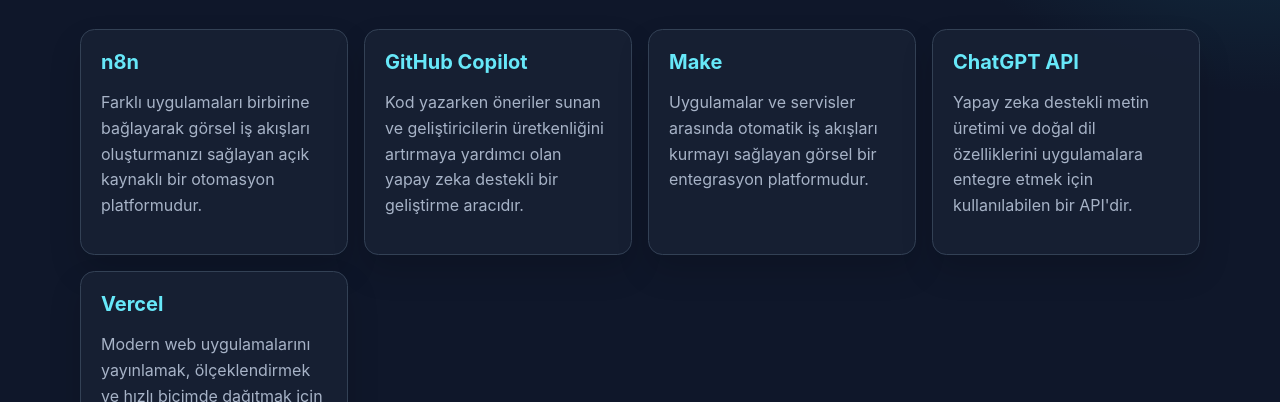
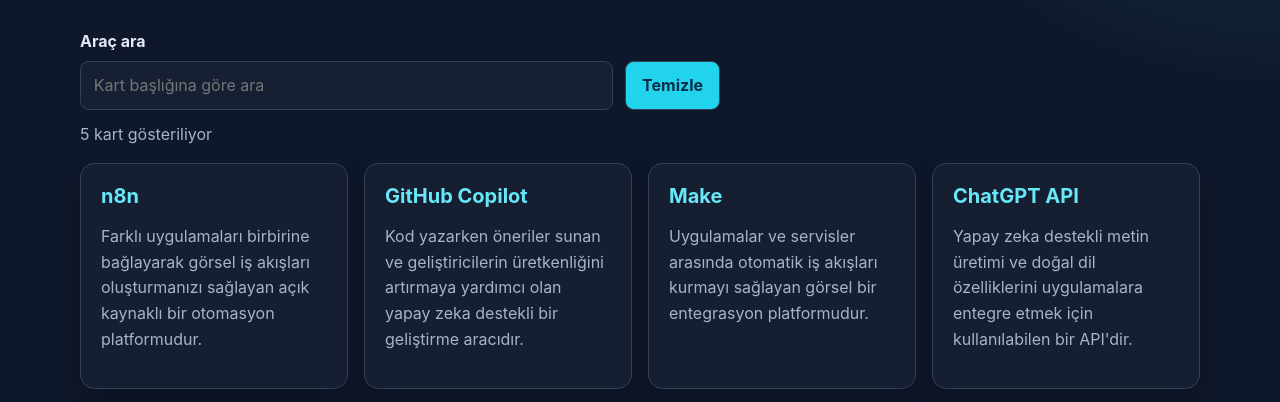
Before and after one commit to abdestar/OtoAI-Rehberi, a plain HTML site: page icerikler.html in a window 1280 px wide. Shown: the part 386-788 px from the top of the page. Drawn offline with Linux system fonts and the light colour scheme.

Commit message:
Basliga gore canli arama, sonuc sayaci ve temizle islevi eklendi

```diff
--- a/icerikler.html
+++ b/icerikler.html
@@ -26,6 +26,23 @@
 
       <section aria-labelledby="araclar-basligi">
         <h2 id="araclar-basligi">Araç rehberleri</h2>
+        <div class="search-controls">
+          <label for="arac-arama">Araç ara</label>
+          <form id="arac-arama-form" role="search">
+            <input
+              id="arac-arama"
+              name="q"
+              type="search"
+              placeholder="Kart başlığına göre ara"
+              autocomplete="off"
+            >
+            <button type="button" id="arac-arama-temizle">Temizle</button>
+          </form>
+          <p id="arac-sayaci" role="status" aria-live="polite"></p>
+          <p id="sonuc-yok" role="status" aria-live="polite" hidden>
+            Aramanızla eşleşen kart bulunamadı.
+          </p>
+        </div>
 
         <article id="n8n">
           <h3>n8n</h3>
@@ -72,5 +89,6 @@
     <footer>
       <p>&copy; 2026 OtoAI Rehberi</p>
     </footer>
+    <script src="script.js"></script>
   </body>
 </html>
--- /dev/null
+++ b/script.js
@@ -0,0 +1,46 @@
+document.addEventListener("DOMContentLoaded", () => {
+  const searchInput = document.querySelector("#arac-arama");
+  const clearButton = document.querySelector("#arac-arama-temizle");
+  const countOutput = document.querySelector("#arac-sayaci");
+  const noResultsMessage = document.querySelector("#sonuc-yok");
+  const cards = [...document.querySelectorAll("article h3")].map((heading) => ({
+    card: heading.closest("article"),
+    title: heading.textContent.trim().toLocaleLowerCase("tr-TR"),
+  }));
+
+  if (
+    !(searchInput instanceof HTMLInputElement) ||
+    !(clearButton instanceof HTMLButtonElement) ||
+    !(countOutput instanceof HTMLElement) ||
+    !(noResultsMessage instanceof HTMLElement) ||
+    cards.some(({ card }) => !(card instanceof HTMLElement))
+  ) {
+    return;
+  }
+
+  const updateResults = () => {
+    const query = searchInput.value.trim().toLocaleLowerCase("tr-TR");
+    let visibleCount = 0;
+
+    cards.forEach(({ card, title }) => {
+      const isMatch = title.includes(query);
+      card.hidden = !isMatch;
+      if (isMatch) {
+        visibleCount += 1;
+      }
+    });
+
+    countOutput.textContent = `${visibleCount} kart gösteriliyor`;
+    noResultsMessage.hidden = visibleCount !== 0;
+  };
+
+  searchInput.addEventListener("input", updateResults);
+
+  clearButton.addEventListener("click", () => {
+    searchInput.value = "";
+    updateResults();
+    searchInput.focus();
+  });
+
+  updateResults();
+});
--- a/style.css
+++ b/style.css
@@ -154,6 +154,30 @@ main > section:has(> article) > h2 {
   grid-column: 1 / -1;
 }
 
+.search-controls {
+  grid-column: 1 / -1;
+  min-width: 0;
+}
+
+.search-controls label {
+  display: block;
+  margin-bottom: 0.4rem;
+  color: var(--text);
+  font-weight: 700;
+}
+
+.search-controls form {
+  margin: 0;
+}
+
+.search-controls p {
+  margin: 0.75rem 0 0;
+}
+
+.search-controls [hidden] {
+  display: none;
+}
+
 main > section > ul {
   margin: 0;
   padding: 0;
```
